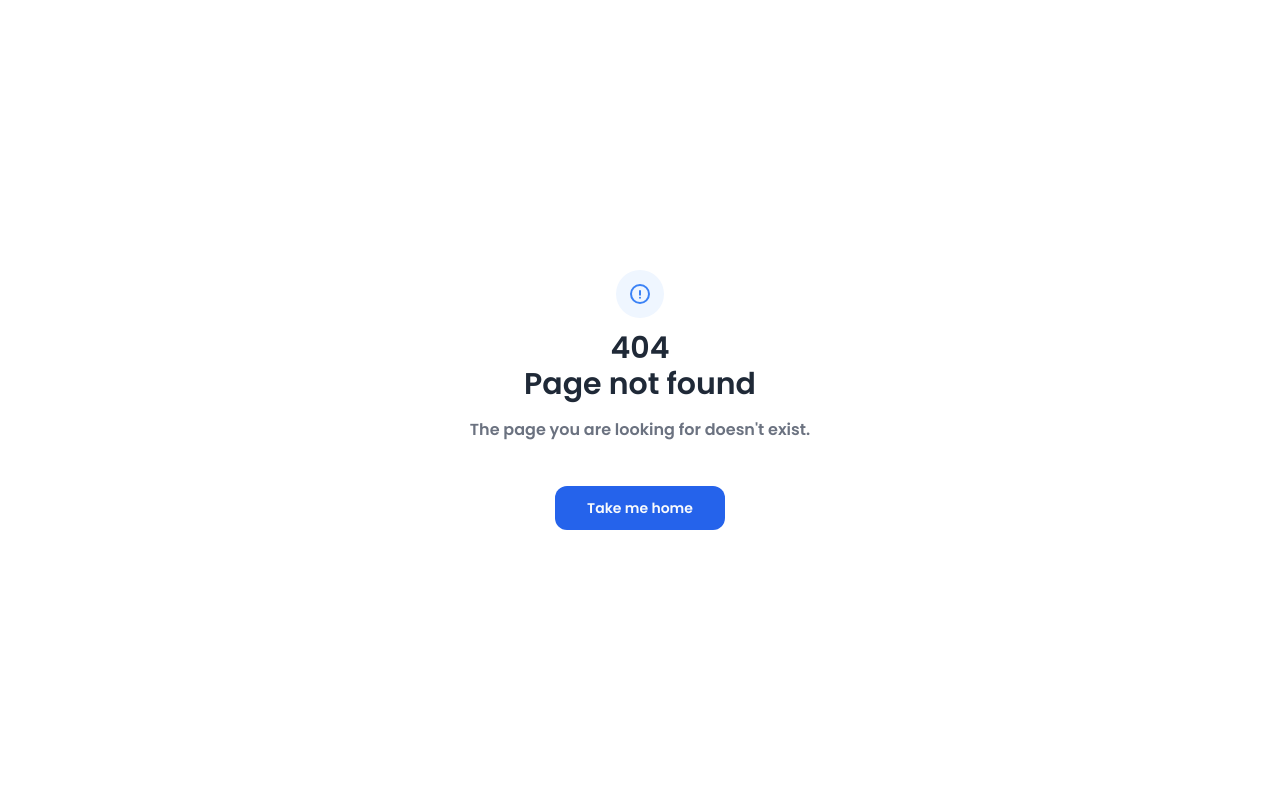
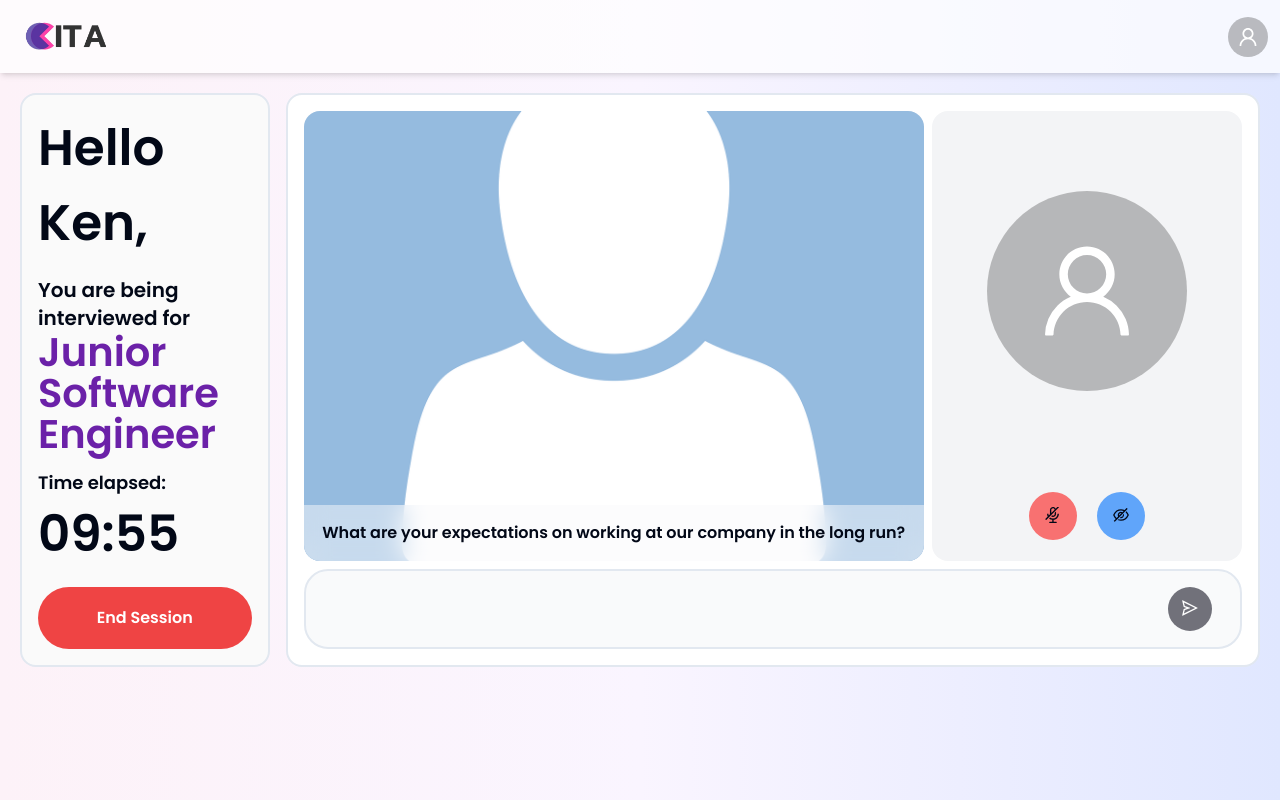
Before and after one commit to Asterdev-03/cita, a Next.js app: page /mock-test in a window 1280 px wide. Before the commit this address had no page. Built offline with nearby package versions, Linux system fonts and the light colour scheme.

Commit message:
Feat: Added Mocktest Page

```diff
--- /dev/null
+++ b/app/(client-pages)/mock-test/page.tsx
@@ -0,0 +1,234 @@
+"use client";
+
+import "regenerator-runtime/runtime";
+import Image from "next/image";
+import React, { useEffect, useState, useRef } from "react";
+import SpeechRecognition, {
+  useSpeechRecognition,
+} from "react-speech-recognition";
+import { Avatar } from "antd";
+
+import {
+  AudioMutedOutlined,
+  AudioOutlined,
+  EyeInvisibleOutlined,
+  EyeOutlined,
+  SendOutlined,
+  UserOutlined,
+} from "@ant-design/icons";
+import { Modal } from "antd";
+
+import Webcam from "react-webcam";
+import { useRouter } from "next/navigation";
+
+const MockTestPage: React.FC = () => {
+  const [voiceStatus, setVoiceStatus] = useState<Boolean>(false);
+  const [videoStatus, setVideoStatus] = useState<Boolean>(false);
+  const [isModalOpen, setIsModalOpen] = useState<Boolean>(false);
+  const [videoStream, setVideoStream] = useState<MediaStream | null>(null);
+
+  const divRef = useRef<HTMLDivElement>(null);
+  const { transcript, resetTranscript } = useSpeechRecognition();
+  const webcamRef = useRef<Webcam>(null);
+
+  const router = useRouter();
+
+  useEffect(() => {
+    startVideoStream();
+  }, []);
+
+  useEffect(() => {
+    // Scroll to the bottom when the transcript incresses
+    if (divRef.current) {
+      divRef.current.scrollTop = divRef.current.scrollHeight;
+    }
+  }, [transcript]); // Assuming transcript is a prop or state that changes
+
+  const initialTime: number = 10 * 60; // 10 minutes converted to seconds
+  const [time, setTime] = useState<number>(initialTime);
+  const [endSession, setEndSession] = useState<Boolean>(false);
+
+  useEffect(() => {
+    let timer: NodeJS.Timeout;
+
+    if (!endSession && time > 0) {
+      timer = setInterval(() => {
+        setTime((prevTime) => prevTime - 1);
+      }, 1000);
+    }
+    return () => {
+      clearInterval(timer);
+    };
+  }, [endSession, time]);
+
+  const formatTime = (seconds: number): string => {
+    const minutes = Math.floor(seconds / 60);
+    const remainingSeconds = seconds % 60;
+    const formattedMinutes = String(minutes).padStart(2, "0");
+    const formattedSeconds = String(remainingSeconds).padStart(2, "0");
+    return `${formattedMinutes}:${formattedSeconds}`;
+  };
+
+  async function startVideoStream(): Promise<void> {
+    if (
+      webcamRef.current &&
+      webcamRef.current.video &&
+      webcamRef.current.video.readyState === 4
+    ) {
+      const video = webcamRef.current.video;
+      const videoWidth = webcamRef.current.video.videoWidth;
+      const videoHeight = webcamRef.current.video.videoHeight;
+
+      // Set video to be displayed based on the actual width and height of the direct video from camera
+      webcamRef.current.video.width = videoWidth;
+      webcamRef.current.video.height = videoHeight;
+    }
+  }
+
+  function handleEndSession(): void {
+    setEndSession(true);
+    setVideoStatus(false);
+    setVoiceStatus(false);
+    SpeechRecognition.stopListening();
+    resetTranscript();
+    setIsModalOpen(true);
+  }
+
+  function handleSend(): void {
+    SpeechRecognition.stopListening();
+    resetTranscript();
+    setVoiceStatus(false);
+  }
+
+  function handleVoice(): void {
+    if (!voiceStatus) {
+      setVoiceStatus(true);
+      SpeechRecognition.startListening({
+        continuous: true,
+        language: "en-IN",
+      });
+    } else {
+      setVoiceStatus(false);
+      SpeechRecognition.stopListening();
+    }
+  }
+
+  function handleVideo(): void {
+    setVideoStatus((prevVideoStatus) => !prevVideoStatus);
+  }
+
+  return (
+    <section className="min-h-screen bg-gradient-to-r from-pink-50 via-purple-50 to-indigo-100">
+      <nav className="p-3 flex justify-between items-center bg-white/70 border-b-3 border-gray-200 shadow-md">
+        <Image
+          src="/images/fulllogo.png"
+          alt="logo"
+          height={60}
+          width={110}
+          sizes="100vw"
+        />
+        <Avatar size={40} icon={<UserOutlined />} />
+      </nav>
+      <div className="flex flex-row p-5 gap-4">
+        <div className="w-1/4 p-4 border-2 rounded-2xl bg-zinc-50">
+          <div className="grid grid-cols-1 h-full">
+            <h2 className="font-[1000] text-[50px]">Hello Ken,</h2>
+            <p className="text-xl">
+              You are being interviewed for <br />
+              <span className="font-black text-left text-[40px] text-purple-800 leading-10">
+                Junior Software Engineer
+              </span>
+            </p>
+            <div>
+              <h3 className="font-semi-bold text-lg">Time elapsed:</h3>
+              <h4 className="font-black text-[50px]">{formatTime(time)}</h4>
+            </div>
+            <button
+              className={`p-3 ${
+                endSession ? `bg-gray-300` : `bg-red-500 hover:bg-red-400`
+              } transition duration-300 text-white rounded-full`}
+              onClick={handleEndSession}
+              disabled={endSession === true}
+            >
+              End Session
+            </button>
+          </div>
+        </div>
+        <div className="flex flex-col w-full border-2 rounded-2xl bg-white p-4 gap-y-2">
+          <div className="flex gap-x-2">
+            <div className="relative h-[450px] w-2/3 bg-gray-100 rounded-2xl overflow-hidden">
+              <Image
+                src="/images/avatar.png"
+                alt="avatar"
+                fill
+                priority
+                sizes="100vw"
+                className="object-cover"
+              />
+
+              <div className="absolute min-h-[50px] h-fit bottom-0 text-center w-full backdrop-blur-md bg-gray-50/50 p-4">
+                <p>
+                  What are your expectations on working at our company in the
+                  long run?
+                </p>
+              </div>
+            </div>
+            <div className="h-[450px] w-1/3 bg-gray-100 rounded-2xl flex flex-col overflow-hidden">
+              <div className="relative h-4/5 flex items-center justify-center">
+                {videoStatus ? (
+                  <Webcam
+                    ref={webcamRef}
+                    muted={true}
+                    audio={false}
+                    className="h-full w-full overflow-hidden object-cover"
+                    style={{ transform: "scaleX(-1)" }}
+                  />
+                ) : (
+                  <Avatar size={200} icon={<UserOutlined />} />
+                )}
+              </div>
+              <div className="flex items-center justify-center grow gap-x-5">
+                <button
+                  className="bottom-0 bg-red-400 hover:bg-red-500 transition duration-300 h-12 w-12 rounded-full"
+                  onClick={handleVoice}
+                >
+                  {voiceStatus ? <AudioOutlined /> : <AudioMutedOutlined />}
+                </button>
+                <button
+                  className="bottom-0 bg-blue-400 hover:bg-blue-500 transition duration-300 h-12 w-12 rounded-full"
+                  onClick={handleVideo}
+                >
+                  {videoStatus ? <EyeOutlined /> : <EyeInvisibleOutlined />}
+                </button>
+              </div>
+            </div>
+          </div>
+          <div className="w-full h-20 border-2 bg-gray-50 rounded-3xl p-3 overflow-y-hidden grid grid-cols-12">
+            <div className="col-span-11 overflow-y-auto" ref={divRef}>
+              {transcript}
+            </div>
+            <button
+              className="h-11 w-11 justify-self-center self-center bg-zinc-500 hover:bg-zinc-700 transition duration-300 rounded-full text-white"
+              onClick={handleSend}
+            >
+              <SendOutlined />
+            </button>
+          </div>
+        </div>
+      </div>
+      <Modal
+        title={
+          <h2 className="text-2xl font-semibold font-poppins">Session Ended</h2>
+        }
+        open={isModalOpen === true}
+        onCancel={() => setIsModalOpen(false)}
+        onOk={() => router.push("/setup")}
+        okButtonProps={{ className: "bg-blue-500" }}
+        // footer={null}
+        // width="70vw"
+      ></Modal>
+    </section>
+  );
+};
+
+export default MockTestPage;
```
